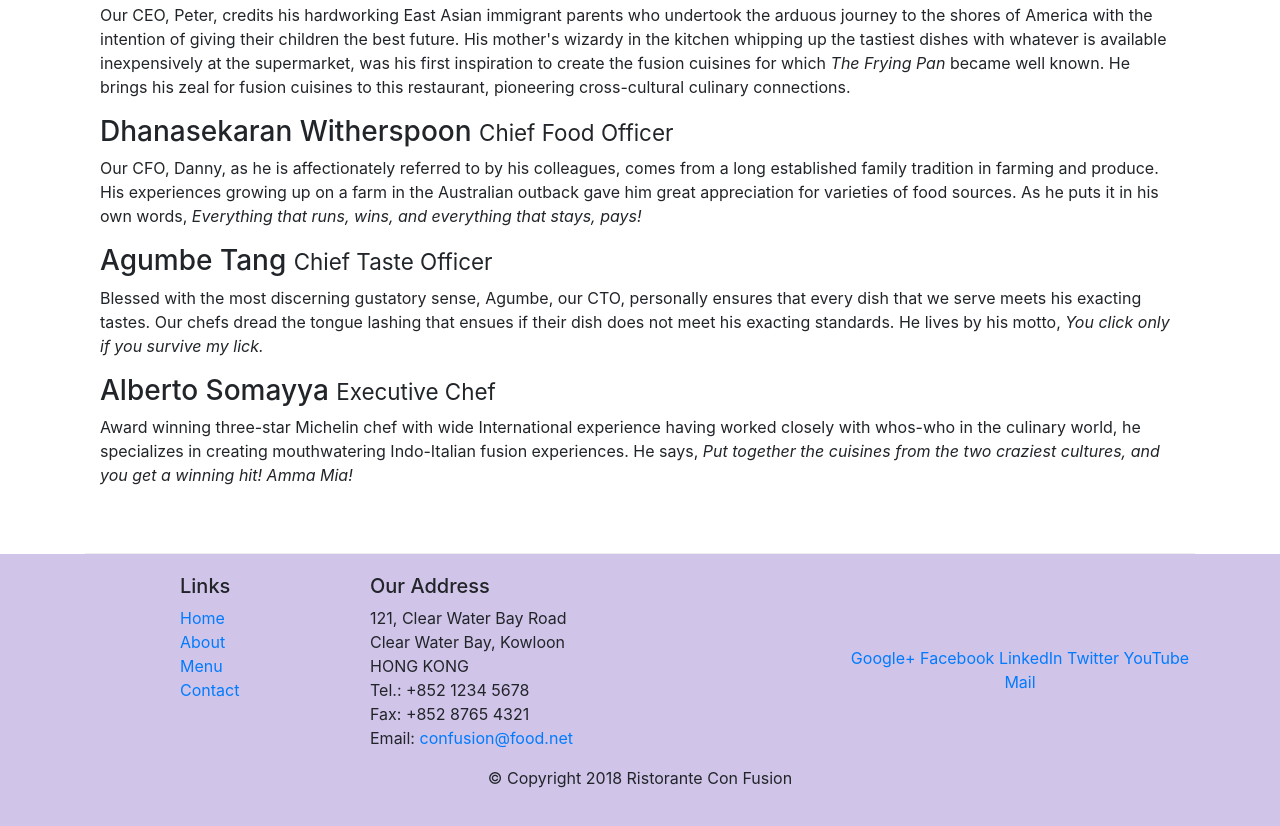
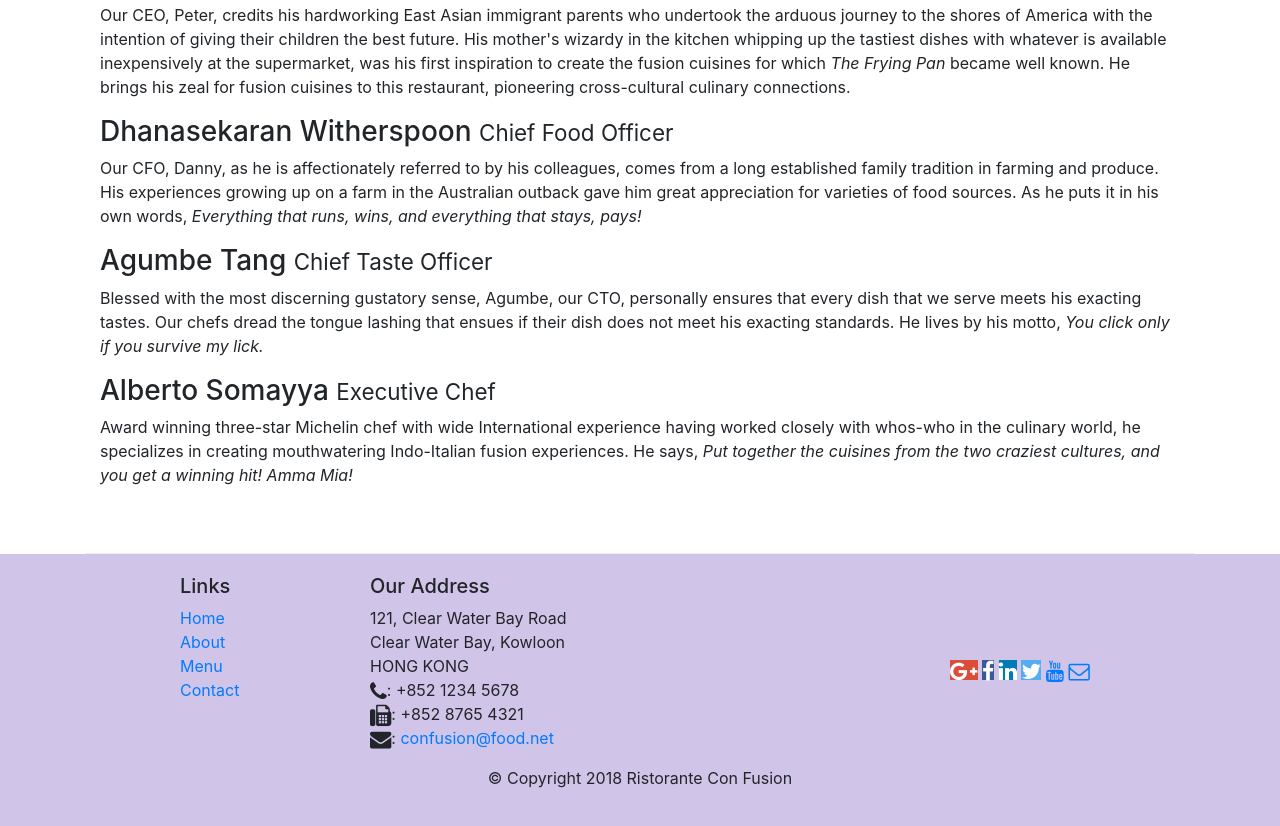
Before and after one commit to rikengala/conFusion, a website: page aboutus.html in a window 1280 px wide. Shown: the part 1000-1826 px from the top of the page. Drawn offline with nearby package versions, Linux system fonts and the light colour scheme.

Commit message:
Icon Fonts

```diff
--- a/aboutus.html
+++ b/aboutus.html
@@ -7,6 +7,8 @@
     <meta http-equiv="x-ua-compatible" content="ie=edge">
     <link rel="stylesheet" href="node_modules/bootstrap/dist/css/bootstrap.min.css">
     <link rel = "stylesheet" href = "css/styles.css">
+    <link rel="stylesheet" href="node_modules/font-awesome/css/font-awesome.min.css">
+    <link rel="stylesheet" href="node_modules/bootstrap-social/bootstrap-social.css">
     <title>Ristorante Con Fusion: About Us</title>
 
 </head>
@@ -20,10 +22,10 @@
             <a class = "navbar-brand mr-auto" href = "./index.html">Ristorante Con Fusion</a>
             <div class = "collapse navbar-collapse" id = "Navbar">
             <ul class = "navbar-nav mr-auto">
-                <li class = "nav-item"><a class = "nav-link" href = "./index.html">Home</a></li>
-                <li class = "nav-item active"><a class = "nav-link" href = "./aboutus.html">About</a></li>
-                <li class = "nav-item"><a class = "nav-link" href = "#">Menu</a></li>
-                <li class = "nav-item"><a class = "nav-link" href = "#">Contact</a></li>
+                <li class = "nav-item"><a class = "nav-link" href = "./index.html"><span class = "fa fa-home fa-lg"></span> Home</a></li>
+                <li class = "nav-item active"><a class = "nav-link" href = "./aboutus.html"><span class = "fa fa-info fa-lg"></span> About</a></li>
+                <li class = "nav-item"><a class = "nav-link" href = "#"><span class = "fa fa-list fa-lg"></span> Menu</a></li>
+                <li class = "nav-item"><a class = "nav-link" href = "#"><span class = "fa fa-address-card fa-lg"></span> Contact</a></li>
             </ul>
         </div>
         </div>
@@ -98,19 +100,19 @@
 		              121, Clear Water Bay Road<br>
 		              Clear Water Bay, Kowloon<br>
 		              HONG KONG<br>
-		              Tel.: +852 1234 5678<br>
-		              Fax: +852 8765 4321<br>
-		              Email: <a href="mailto:confusion@food.net">confusion@food.net</a>
+                      <i class = "fa fa-phone fa-lg"></i>: +852 1234 5678<br>
+		              <i class = "fa fa-fax fa-lg"></i>: +852 8765 4321<br>
+		              <i class = "fa fa-envelope fa-lg"></i>: <a href="mailto:confusion@food.net">confusion@food.net</a>
 		           </address>
                 </div>
                 <div class="col-12 col-sm-4 align-self-center">
                     <div class="text-center">
-                        <a href="http://google.com/+">Google+</a>
-                        <a href="http://www.facebook.com/profile.php?id=">Facebook</a>
-                        <a href="http://www.linkedin.com/in/">LinkedIn</a>
-                        <a href="http://twitter.com/">Twitter</a>
-                        <a href="http://youtube.com/">YouTube</a>
-                        <a href="mailto:">Mail</a>
+                        <a class = "btn-btn-social-icon btn-google" href="http://google.com/+"><i class = "fa fa-google-plus fa-lg"></i></a>
+                        <a class = "btn-btn-social-icon btn-facebook" href="http://www.facebook.com/profile.php?id="><i class = "fa fa-facebook fa-lg"></i></a>
+                        <a class = "btn-btn-social-icon btn-linkedin" href="http://www.linkedin.com/in/"><i class = "fa fa-linkedin fa-lg"></i></a>
+                        <a class = "btn-btn-social-icon btn-twitter" href="http://twitter.com/"><i class = "fa fa-twitter fa-lg"></i></a>
+                        <a class = "btn-btn-social-icon btn-youtube" href="http://youtube.com/"><i class = "fa fa-youtube fa-lg"></i></a>
+                        <a class = "btn-btn-social-icon"href="mailto:"><i class = "fa fa-envelope-o fa-lg"></i></a>
                     </div>
                 </div>
            </div>
--- a/package.json
+++ b/package.json
@@ -15,6 +15,8 @@
   },
   "dependencies": {
     "bootstrap": "^4.0.0",
+    "bootstrap-social": "^5.1.1",
+    "font-awesome": "^4.7.0",
     "jquery": "^3.3.1",
     "popper.js": "^1.12.9"
   }
```
Also changed, not shown: index.html (+15 -13 lines), 1 other file.
